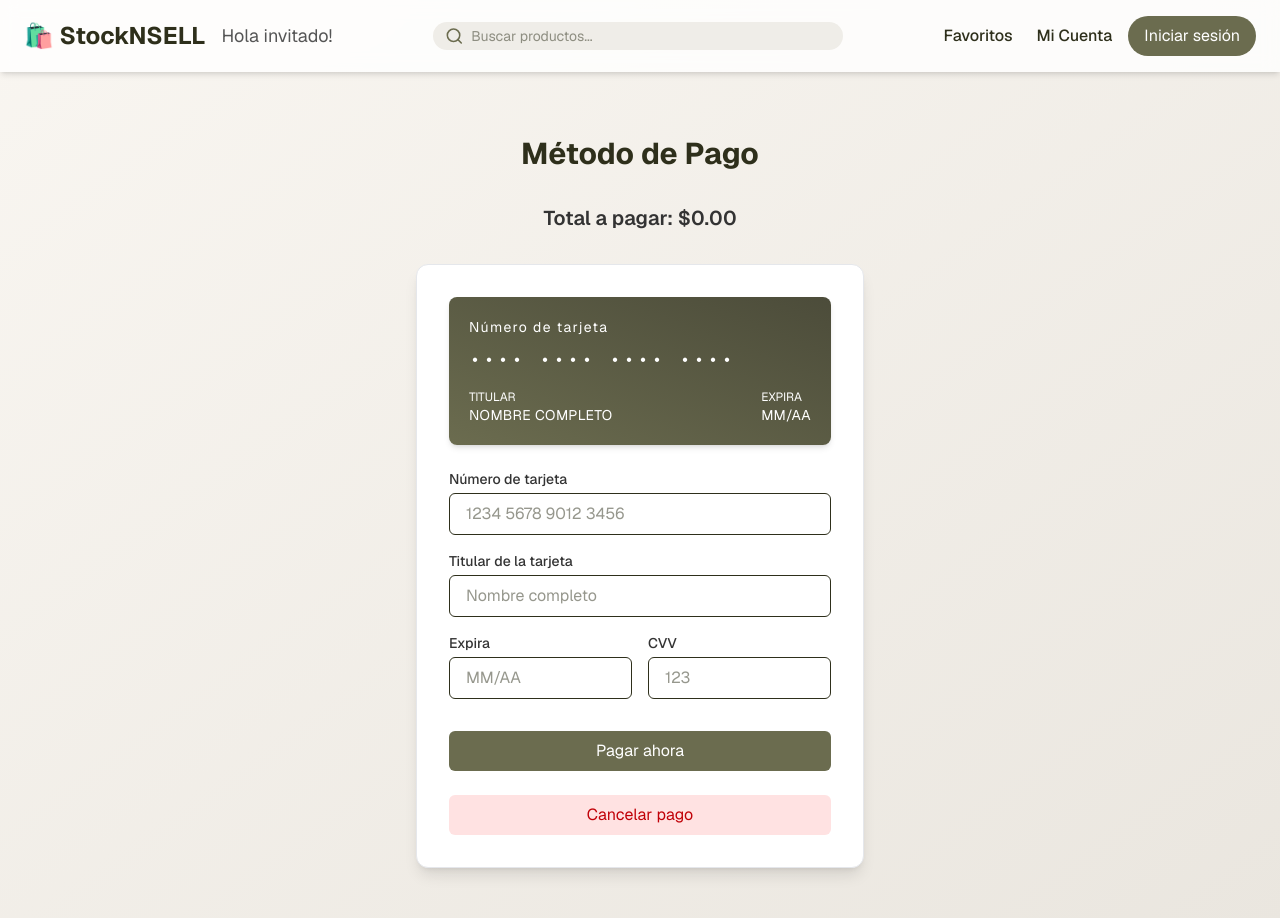
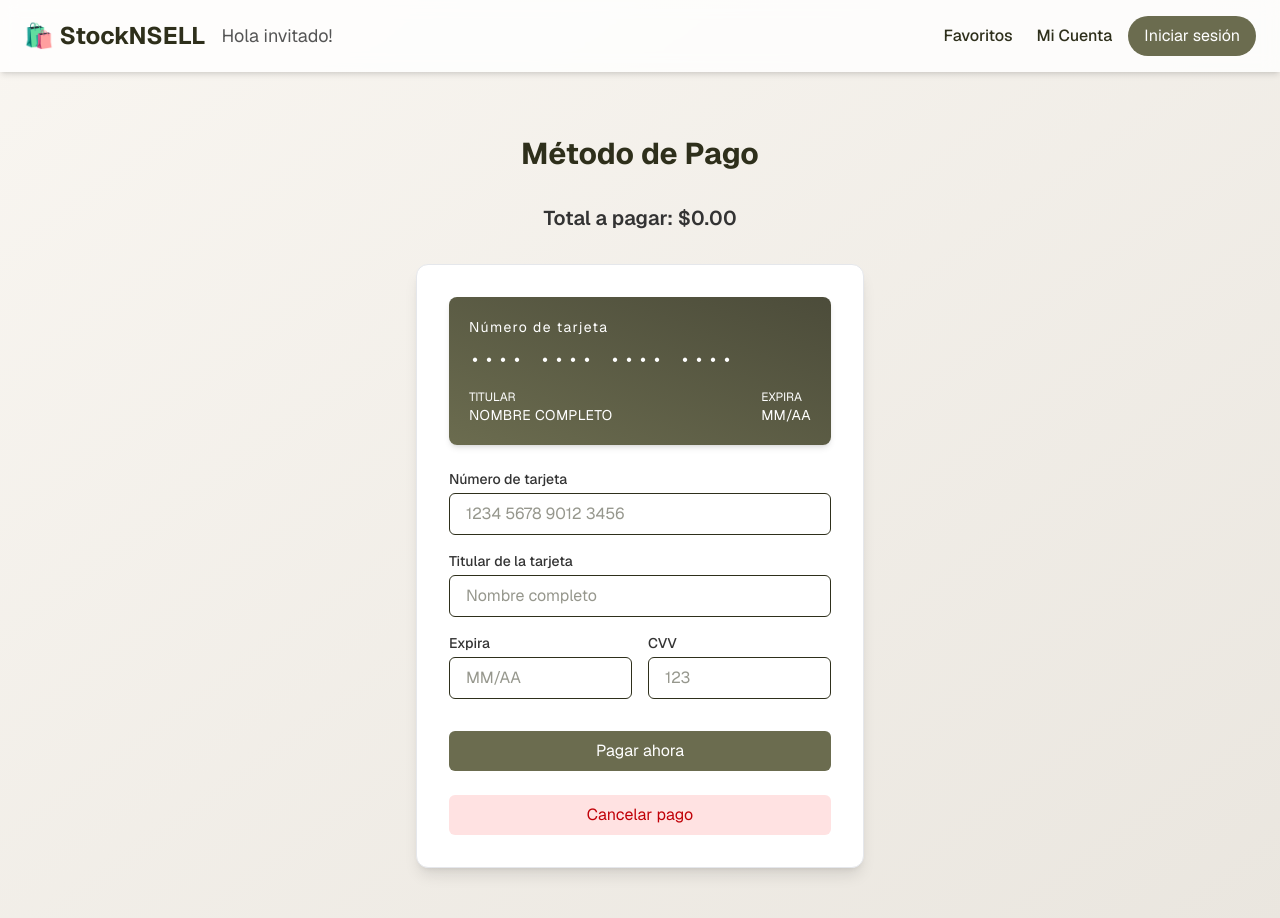
Before and after one commit to Estebanpacheco18/Laboratorio06-Web, a Next.js app in the folder frontend/: page /payment in a window 1280 px wide. Shown: the top 918 px of the page. Built offline with nearby package versions, Linux system fonts and the light colour scheme.

Commit message:
ilogico el buscador alv

```diff
--- a/frontend/src/app/payment/page.tsx
+++ b/frontend/src/app/payment/page.tsx
@@ -102,17 +102,6 @@ export default function PaymentPage() {
             🛍️ StockNSELL
           </a>
           <span className="text-lg text-[#555]">{userName ? `Hola, ${userName}!` : "Hola invitado!"}</span>
-        </div>
-
-        <div className="flex items-center bg-[#EFEDE8] px-3 py-1 rounded-full w-full md:w-1/3">
-          <Search className="text-[#6B6C4F] mr-2" size={20} />
-          <input
-            type="text"
-            placeholder="Buscar productos..."
-            value={search}
-            onChange={(e) => setSearch(e.target.value)}
-            className="w-full bg-transparent outline-none text-sm text-[#2E2F1B]"
-          />
         </div>
 
         <div className="flex items-center gap-4">
```
